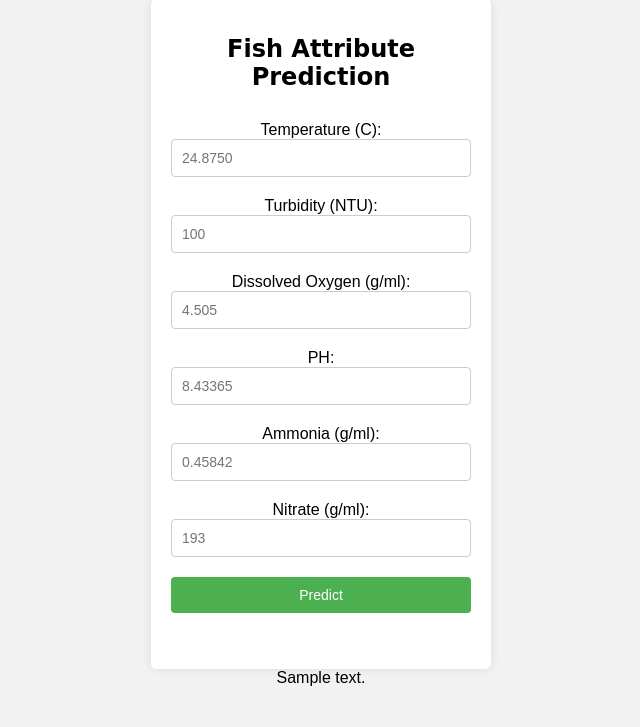
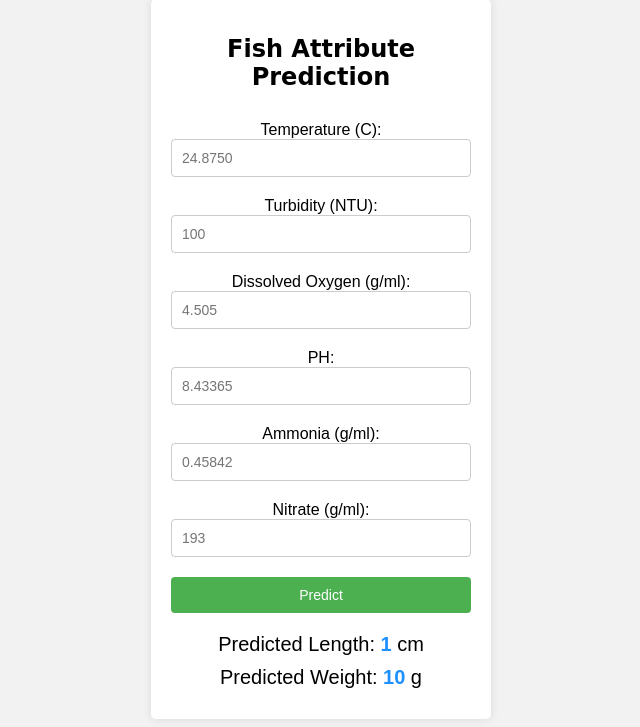
Before and after one commit to bechosen-spec/Fish-Attribute-Prediction, a Flask app: template templates/home.html in a window 1280 px wide. Shown: the part 101-828 px from the top of the page, without its empty margins (319-959 px from the left). Before the commit the page ends 787 px from the top, so only its background shows below. Run offline with Flask 3, Linux system fonts and the light colour scheme; the template is opened without the code that fills it: most values are stand-ins (such as "Sample title", 1, 10 or a date in 2020); parts of the project's set-up code (start-up, migrations or seed data) failed here and were passed over.

Commit message:
Updated app.py and home.html

```diff
--- a/app.py
+++ b/app.py
@@ -31,7 +31,7 @@ def predict():
     data_array = np.array(data).reshape(1, -1)  # Reshape input data to a 2D array
     length = length_model.predict(data_array)[0]
     weight = weight_model.predict(data_array)[0]
-    return render_template("home.html", prediction_text="Predicted Length: {} cm, Predicted Weight: {} g".format(length, weight))
+    return render_template("home.html", length=length, weight=weight)
 
 if __name__ == "__main__":
     app.run(debug=True)
--- a/templates/home.html
+++ b/templates/home.html
@@ -50,6 +50,22 @@
     .login button:hover {
       background-color: #45a049;
     }
+
+    .prediction {
+    margin-top: 20px;
+    font-size: 20px;
+    text-align: center;
+    }
+
+    .prediction p {
+    margin: 10px 0;
+    }
+
+    .prediction span {
+    font-weight: bold;
+    color: #1e90ff;
+    }
+
   </style>
 </head>
 
@@ -80,9 +96,10 @@
       <button type="submit">Predict</button>
     </form>
 
-    <br>
-    <br>
+    <div class="prediction">
+        <p>Predicted Length: <span>{{ length }}</span> cm</p>
+        <p>Predicted Weight: <span>{{ weight }}</span> g</p>
+    </div>
   </div>
-  {{ prediction_text }}
 </body>
 </html>
```
